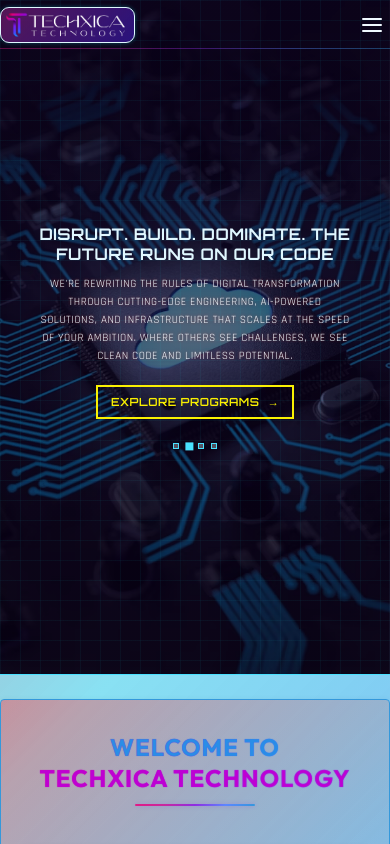
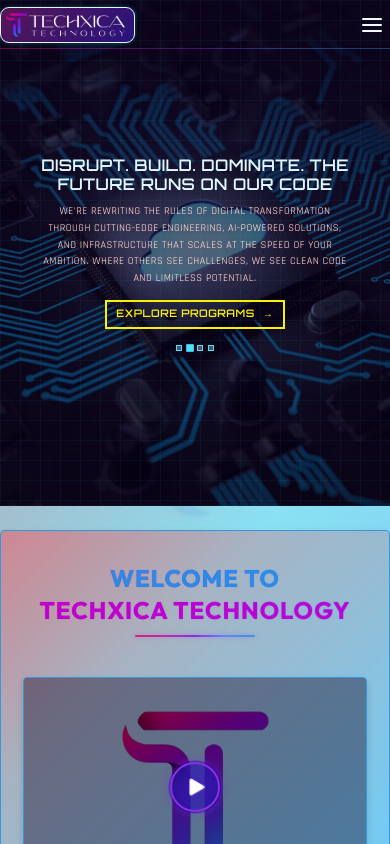
Before and after one commit to rahulpadole/TechxicaTechnology, a React (Vite) app: page / in a window 390 px wide. Shown: the top 844 px of the page. Built offline with nearby package versions, Linux system fonts and the light colour scheme.

Commit message:
Update Hero.css
optimize

```diff
--- a/src/Components/Hero/Hero.css
+++ b/src/Components/Hero/Hero.css
@@ -1,4 +1,5 @@
-@import url('https://fonts.googleapis.com/css2?family=Orbitron:wght@400;500;600;700&family=Rajdhani:wght@400;500;600&display=swap');
+/* Hero.css */
+@import url('https://fonts.googleapis.com/css2?family=Orbitron:wght@400;600&family=Rajdhani:wght@400;500&display=swap');
 
 :root {
   --cyberpunk-blue: #11b4c0;
@@ -26,7 +27,7 @@
 /* Base Hero Styles */
 .cyber-hero-container {
   width: 100%;
-  height: clamp(80vh, 100vh, 120vh);
+  height: clamp(60vh, 80vh, 100vh);
   position: relative;
   overflow: hidden;
   color: var(--cyberpunk-light);
@@ -35,7 +36,6 @@
   justify-content: center;
   text-align: center;
   isolation: isolate;
-  border-bottom: 1px solid var(--cyberpunk-blue);
 }
 
 /* Carousel Styles */
@@ -52,9 +52,6 @@
   position: absolute;
   width: 100%;
   height: 100%;
-  background-size: cover;
-  background-position: center;
-  background-repeat: no-repeat;
   opacity: 0;
   transition: opacity 800ms cubic-bezier(0.4, 0, 0.2, 1);
   will-change: opacity;
@@ -76,9 +73,8 @@
   position: absolute;
   width: 100%;
   height: 100%;
-  background:
-    linear-gradient(rgba(5, 217, 232, 0.05) 1px, transparent 1px),
-    linear-gradient(90deg, rgba(5, 217, 232, 0.05) 1px, transparent 1px);
+  background: linear-gradient(rgba(5, 217, 232, 0.05) 1px, transparent 1px),
+              linear-gradient(90deg, rgba(5, 217, 232, 0.05) 1px, transparent 1px);
   background-size: 20px 20px;
   z-index: 2;
   pointer-events: none;
@@ -93,35 +89,32 @@
 
 .cyber-hero-title {
   font-family: 'Orbitron', sans-serif;
-  font-size: clamp(1.5rem, 4vw, 3rem);
-  font-weight: 700;
+  font-size: clamp(1.5rem, 4vw, 2.5rem);
+  font-weight: 600;
   line-height: 1.2;
-  margin-bottom: clamp(0.8rem, 2vw, 1.2rem);
+  margin-bottom: clamp(0.8rem, 2vw, 1rem);
   text-transform: uppercase;
-  letter-spacing: clamp(1px, 0.2vw, 1.5px);
+  letter-spacing: clamp(0.5px, 0.2vw, 1px);
   text-shadow: var(--neon-glow);
-  animation: cyber-fadeInUp 800ms ease-out;
 }
 
 .cyber-hero-subtitle {
   font-family: 'Rajdhani', sans-serif;
-  font-size: clamp(0.9rem, 1.8vw, 1.1rem);
+  font-size: clamp(0.8rem, 1.6vw, 1rem);
   max-width: clamp(400px, 60vw, 600px);
-  margin: 0 auto clamp(1.5rem, 3vw, 2rem);
+  margin: 0 auto clamp(1rem, 3vw, 1.5rem);
   line-height: 1.6;
   letter-spacing: 0.5px;
   text-shadow: 0 0 3px rgba(232, 32, 5, 0.5);
-  animation: cyber-fadeInUp 800ms ease-out 200ms forwards;
-  opacity: 0;
 }
 
 /* Hero Button */
 .cyber-hero-button {
   display: inline-flex;
   align-items: center;
-  padding: clamp(0.6rem, 2vw, 0.8rem) clamp(1.5rem, 3vw, 2rem);
+  padding: clamp(0.5rem, 1.5vw, 0.7rem) clamp(1rem, 2.5vw, 1.5rem);
   font-family: 'Orbitron', sans-serif;
-  font-size: clamp(0.9rem, 1.5vw, 1rem);
+  font-size: clamp(0.8rem, 1.4vw, 0.9rem);
   font-weight: 600;
   background: transparent;
   color: var(--cyberpunk-yellow);
@@ -130,8 +123,6 @@
   cursor: pointer;
   box-shadow: var(--neon-glow);
   transition: var(--transition);
-  animation: cyber-fadeInUp 800ms ease-out 400ms forwards;
-  opacity: 0;
   position: relative;
   overflow: hidden;
   text-transform: uppercase;
@@ -172,13 +163,13 @@
 .cyber-carousel-indicators {
   display: flex;
   justify-content: center;
-  gap: clamp(0.5rem, 1vw, 0.75rem);
-  margin-top: clamp(1.5rem, 3vw, 2rem);
+  gap: clamp(0.4rem, 1vw, 0.6rem);
+  margin-top: clamp(1rem, 2vw, 1.5rem);
 }
 
 .cyber-indicator {
-  width: clamp(8px, 1vw, 10px);
-  height: clamp(8px, 1vw, 10px);
+  width: clamp(6px, 0.8vw, 8px);
+  height: clamp(6px, 0.8vw, 8px);
   border-radius: 0;
   background: rgba(255, 255, 255, 0.3);
   border: 1px solid var(--cyberpunk-blue);
@@ -193,68 +184,26 @@
   transform: scale(1.2);
 }
 
-/* Animations */
-@keyframes cyber-fadeInUp {
-  from {
-    opacity: 0;
-    transform: translateY(15px);
-  }
-  to {
-    opacity: 1;
-    transform: translateY(0);
-  }
-}
-
 /* Responsive Adjustments */
 @media (max-width: 900px) {
   .cyber-hero-container {
-    height: clamp(70vh, 90vh, 100vh);
+    height: clamp(50vh, 70vh, 90vh);
   }
 }
 
 @media (max-width: 600px) {
   .cyber-hero-content {
-    padding: 0 clamp(0.8rem, 3vw, 1.2rem);
+    padding: 0 clamp(0.6rem, 3vw, 1rem);
   }
 
   .cyber-hero-title {
-    font-size: clamp(1.2rem, 3.5vw, 2rem);
-    margin-bottom: 0.8rem;
+    font-size: clamp(1.2rem, 3vw, 1.8rem);
+    margin-bottom: 0.6rem;
   }
 
   .cyber-hero-subtitle {
-    font-size: clamp(0.8rem, 1.6vw, 0.95rem);
+    font-size: clamp(0.7rem, 1.4vw, 0.9rem);
     max-width: clamp(300px, 80vw, 500px);
-  }
-
-  .cyber-hero-button {
-    padding: clamp(0.5rem, 1.5vw, 0.7rem) clamp(1rem, 2.5vw, 1.5rem);
-    font-size: clamp(0.8rem, 1.4vw, 0.9rem);
-  }
-
-  .cyber-carousel-indicators {
-    margin-top: 1.5rem;
-  }
-
-  .cyber-indicator {
-    width: 8px;
-    height: 8px;
-  }
-}
-
-@media (max-width: 400px) {
-  .cyber-hero-container {
-    height: clamp(60vh, 80vh, 90vh);
-  }
-
-  .cyber-hero-title {
-    font-size: clamp(1rem, 3vw, 1.5rem);
-    letter-spacing: 0.5px;
-  }
-
-  .cyber-hero-subtitle {
-    font-size: clamp(0.7rem, 1.5vw, 0.85rem);
-    margin-bottom: 1.2rem;
   }
 
   .cyber-hero-button {
@@ -263,7 +212,32 @@
   }
 
   .cyber-carousel-indicators {
-    gap: 0.4rem;
+    margin-top: 1rem;
+  }
+}
+
+@media (max-width: 400px) {
+  .cyber-hero-container {
+    height: clamp(40vh, 60vh, 80vh);
+  }
+
+  .cyber-hero-title {
+    font-size: clamp(1rem, 2.5vw, 1.5rem);
+    letter-spacing: 0.4px;
+  }
+
+  .cyber-hero-subtitle {
+    font-size: clamp(0.65rem, 1.3vw, 0.8rem);
+    margin-bottom: 0.8rem;
+  }
+
+  .cyber-hero-button {
+    padding: clamp(0.3rem, 1vw, 0.5rem) clamp(0.6rem, 1.8vw, 1rem);
+    font-size: clamp(0.65rem, 1.2vw, 0.8rem);
+  }
+
+  .cyber-carousel-indicators {
+    gap: 0.3rem;
   }
 
   .cyber-indicator {
@@ -277,8 +251,4 @@
   .cyber-carousel-slide, .cyber-hero-button, .cyber-indicator {
     transition: none;
   }
-  .cyber-hero-title, .cyber-hero-subtitle, .cyber-hero-button {
-    animation: none;
-    opacity: 1;
-  }
 }
```
